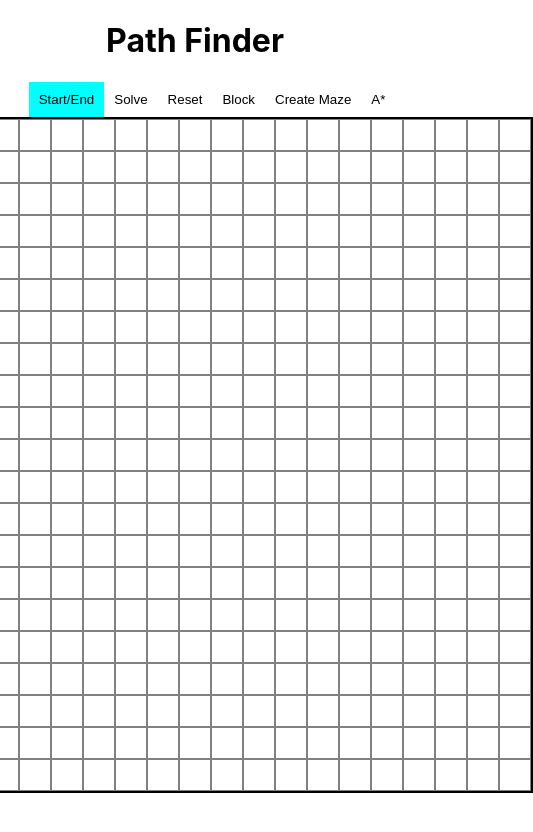
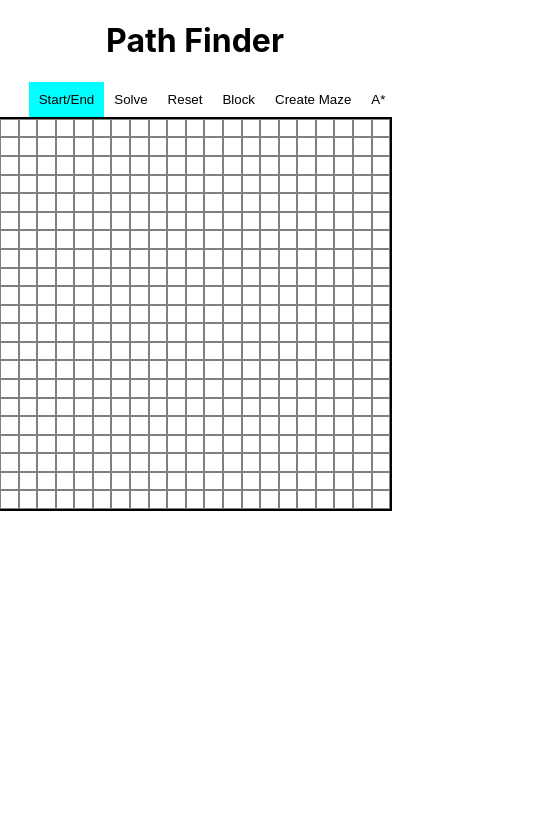
Before and after one commit to DonThePhan/Grid-Path-Finder, a React (Create React App) app: page / in a window 390 px wide. Shown: the top 832 px of the page, 533 px wide, since content can reach past the window. Built offline with nearby package versions, Linux system fonts and the light colour scheme.

Commit message:
cells resizing - need to write proper media queries. Also issue with dropdown option for algorithm

```diff
--- a/src/components/Grid/Cell.css
+++ b/src/components/Grid/Cell.css
@@ -1,9 +1,8 @@
 .cell {
 	display: inline-block;
-	padding: 0;
-	height: 30px;
-	width: 30px;
+	aspect-ratio: 1 / 1;
 	border: 1px grey solid;
+  flex: 1 1 0px;
 }
 
 .inside {
@@ -15,6 +14,9 @@
 	margin: 0;
 	padding: 0;
 	transition: .5s;
+  display: flex;
+  justify-content: center;
+  align-items: center;
 }
 
 .start-end-node,
@@ -61,7 +63,6 @@
 
 div i {
     transform: rotate(-90deg);
-    margin: 7px;
     color: #0A1931;
 }
 
@@ -75,3 +76,28 @@ div p {
 .mazeCenter{
     background-color: green;
 }
+
+@media (max-width: 700px) {
+  i {
+    font-size: .75em;
+  }
+ }
+
+@media (max-width: 700px) {
+  i {
+    font-size: .75em;
+  }
+ }
+
+ @media (max-width: 700px) {
+  i {
+    font-size: .5em;
+  }
+ }
+
+
+ @media (max-width: 550px) {
+  i {
+    font-size: 5px;
+  }
+ }
--- a/src/components/Grid/Grid.css
+++ b/src/components/Grid/Grid.css
@@ -1,6 +1,12 @@
 .grid {
-    width: max-content;
+    width: 700px;
     border: 2px black solid;
     display: flex;
     flex-direction: column;
 }
+
+@media (max-width: 700px) {
+  .grid {
+    width: 100%;
+  }
+ }
```
